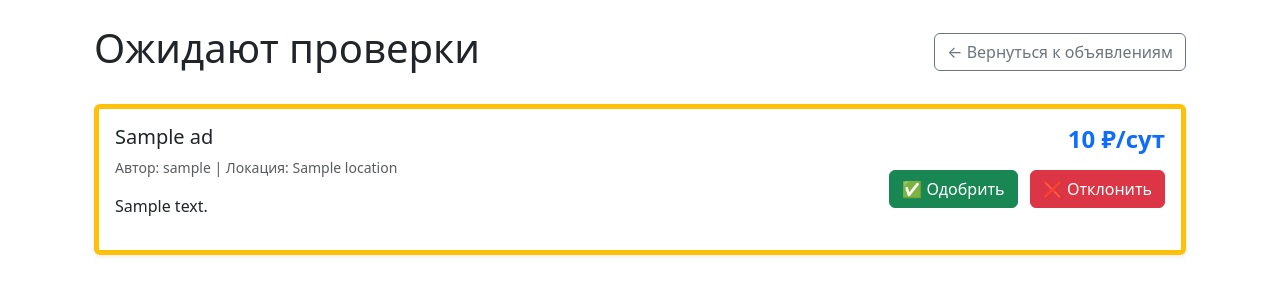
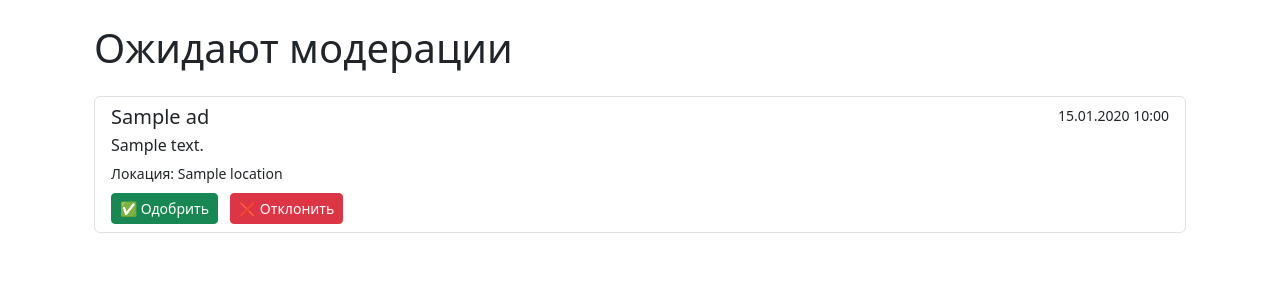
Before and after one commit to islam423412/dress_rental, a Django app: template templates/ads/moderation_queue.html in a window 1280 px wide. Shown: the part 56-356 px from the top of the page. Run offline with Django 5.2, Linux system fonts and the light colour scheme; the template is opened without the code that fills it: most values are stand-ins (such as "Sample title", 1, 10 or a date in 2020).

Commit message:
fix files

```diff
--- a/ads/forms.py
+++ b/ads/forms.py
@@ -26,7 +26,6 @@ class AdForm(forms.ModelForm):
             'price',
             'location',
             'contact_info',
-            'image'
         ]
 
         widgets = {
--- a/templates/ads/moderation_queue.html
+++ b/templates/ads/moderation_queue.html
@@ -1,59 +1,38 @@
 {% extends 'base.html' %}
-{% load static %} <!-- На случай, если будем использовать картинки -->
+{% load static %}
 
 {% block title %}Модерация объявлений{% endblock %}
 
 {% block content %}
 <div class="container mt-4">
-    <div class="d-flex justify-content-between align-items-center mb-4">
-        <h1>Ожидают проверки</h1>
-
-        <!-- Кнопка возврата на главную -->
-        <a href="{% url 'ad_list' %}" class="btn btn-outline-secondary">
-            &larr; Вернуться к объявлениям
-        </a>
-    </div>
+    <h1 class="mb-4">Ожидают модерации</h1>
 
     {% if ads %}
-        <!-- Список карточек с объявлениями -->
-        {% for ad in ads %}
-        <div class="card border-start border-warning border-5 mb-3 shadow-sm">
-            <div class="card-body">
-                <div class="d-flex justify-content-between align-items-start">
-                    <div>
-                        <h5 class="card-title">{{ ad.title }}</h5>
-                        <p class="card-text text-muted small">
-                            Автор: {{ ad.author.username }} |
-                            Локация: {{ ad.location }}
-                        </p>
-                        <p class="card-text">{{ ad.description|linebreaks|truncatewords:40 }}</p>
+        <div class="list-group">
+            {% for ad in ads %}
+                <div class="list-group-item list-group-item-action">
+                    <div class="d-flex w-100 justify-content-between">
+                        <h5 class="mb-1">{{ ad.title }}</h5>
+                        <small>{{ ad.created_at|date:"d.m.Y H:i" }}</small>
                     </div>
-                    <div class="text-end">
-                        <h4 class="mb-3 fw-bold text-primary">{{ ad.price }} ₽/сут</h4>
-
-                        <!-- Кнопки действий модератора -->
-                        <form method="post" action="{% url 'approve_ad' ad.pk %}" style="display: inline;">
-                            {% csrf_token %}
-                            <button type="submit" class="btn btn-success me-2 mb-1">
-                                ✅ Одобрить
-                            </button>
-                        </form>
-
-                        <form method="post" action="{% url 'reject_ad' ad.pk %}" style="display: inline;">
-                            {% csrf_token %}
-                            <button type="submit" class="btn btn-danger mb-1">
-                                ❌ Отклонить
-                            </button>
-                        </form>
+                    <p class="mb-1">{{ ad.description|truncatewords:20 }}</p>
+                    <small>Локация: {{ ad.location }}</small>
+                    <div class="mt-2">
+                        <!-- Кнопка Одобрить -->
+                        <a href="{% url 'approve_ad' ad.pk %}" class="btn btn-success btn-sm me-2">
+                            ✅ Одобрить
+                        </a>
+                        <!-- Кнопка Отклонить -->
+                        <a href="{% url 'reject_ad' ad.pk %}" class="btn btn-danger btn-sm">
+                            ❌ Отклонить
+                        </a>
                     </div>
                 </div>
-            </div>
+            {% endfor %}
         </div>
-        {% endfor %}
     {% else %}
-        <!-- Сообщение, если новых объявлений нет -->
         <div class="alert alert-info">
-            Сейчас нет объявлений на проверке. Можно отдохнуть! ☕
+            Нет объявлений, ожидающих проверки.
         </div>
     {% endif %}
 </div>
```
Also changed, not shown: ads/views.py (+23 -31 lines), templates/ads/ad_detail.html (+10 -10 lines).
